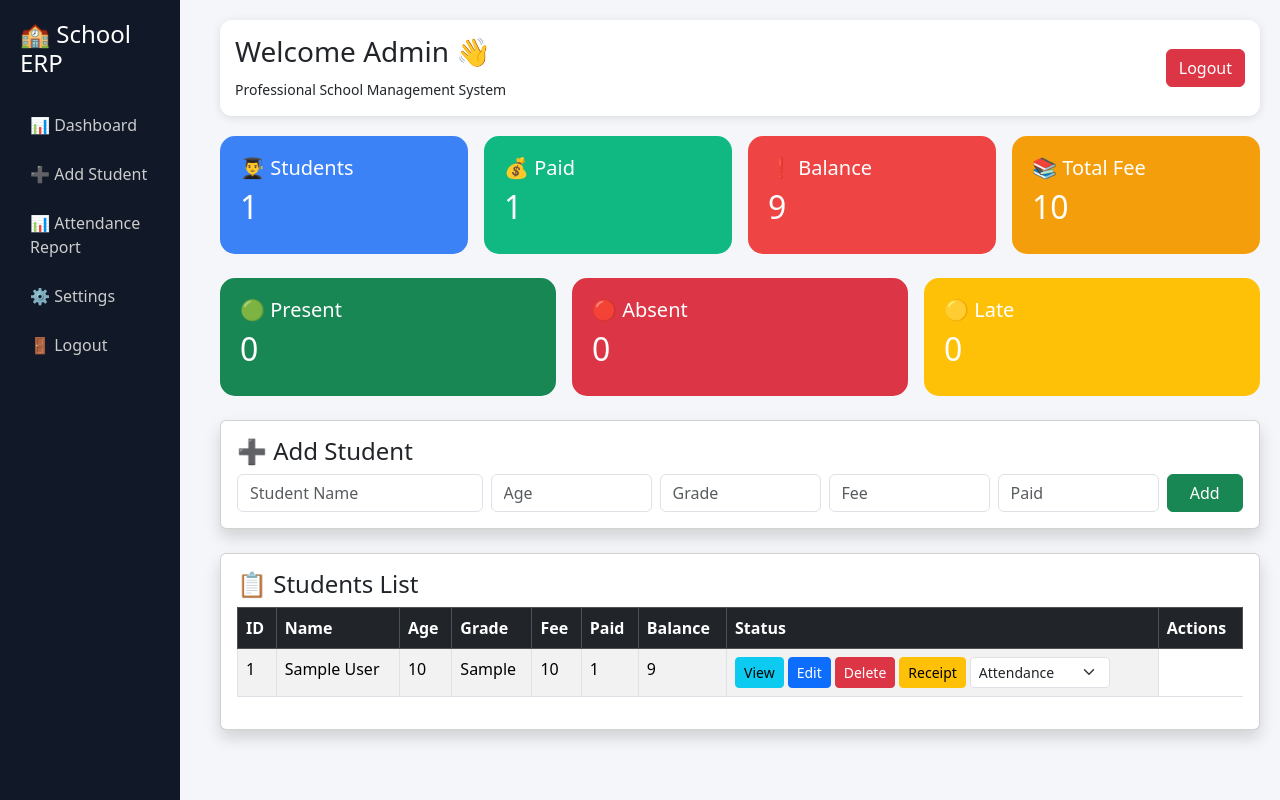
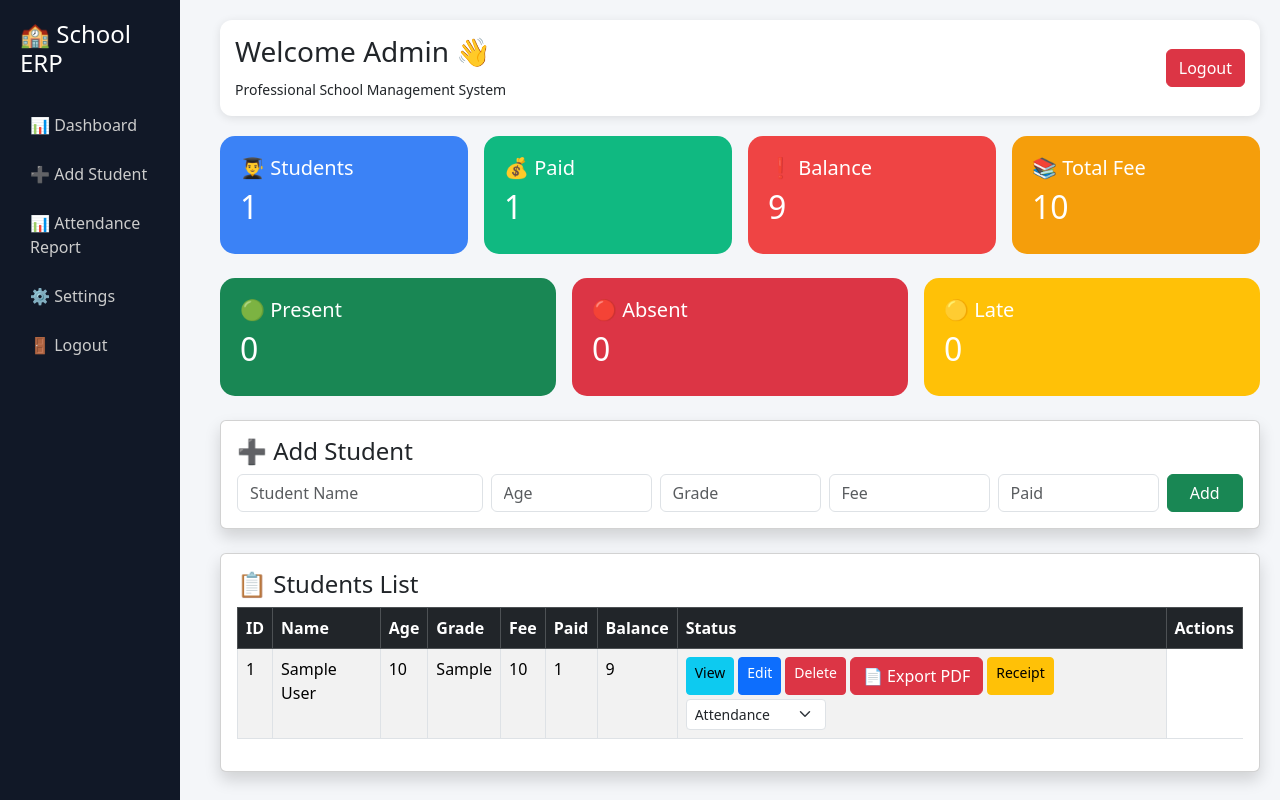
Before and after one commit to we32693269/school-saas, a Flask app: page /dashboard in a window 1280 px wide. Run offline with Flask 3, Linux system fonts and the light colour scheme; the visitor is signed in with stand-in values (Sample User, id 1); tables that the repository leaves empty hold one stand-in row (values such as "Sample post").

Commit message:
Update dashboard.html

```diff
--- a/templates/dashboard.html
+++ b/templates/dashboard.html
@@ -265,6 +265,8 @@
        onclick="return confirm('Delete this student?')">
        Delete
     </a>
+    <a href="/attendance_pdf" class="btn btn-danger">📄 Export PDF
+    </a>
 
     <a href="/receipt/{{ s[0] }}"
        class="btn btn-warning btn-sm">
```
